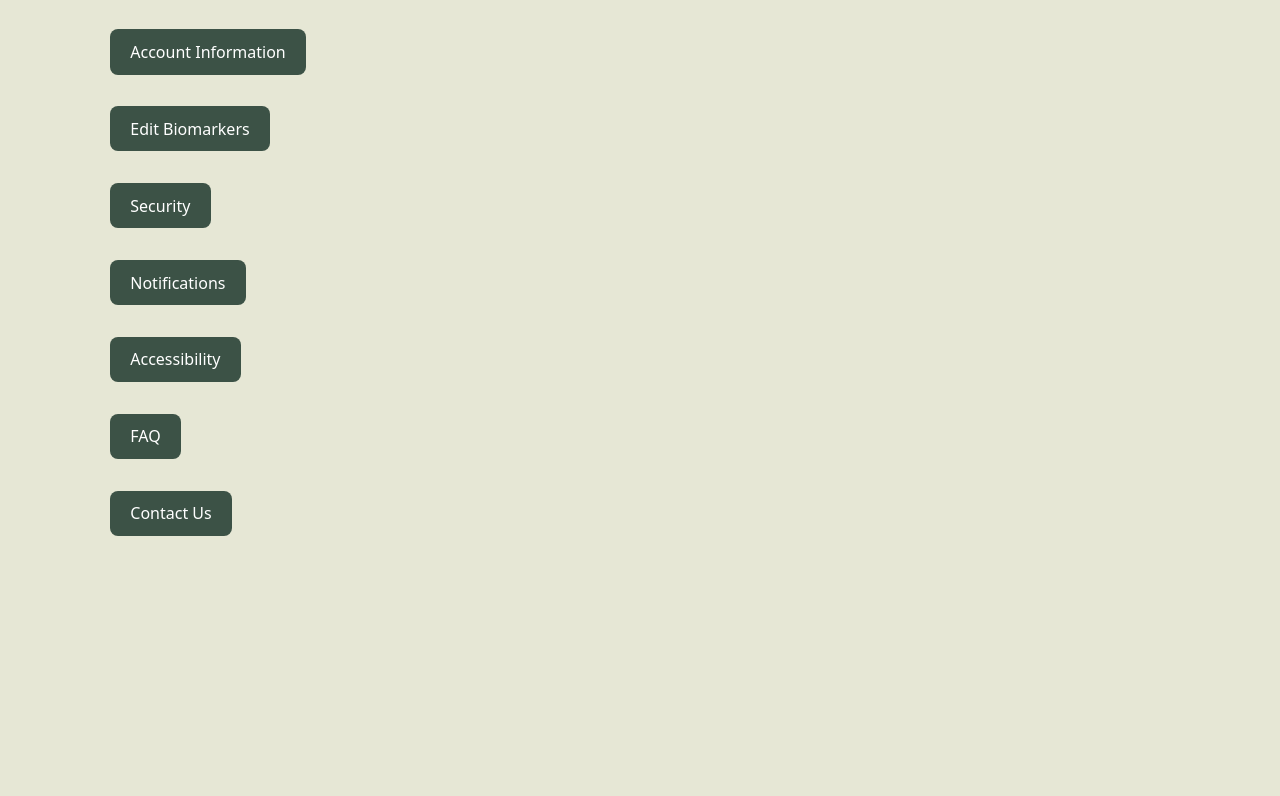
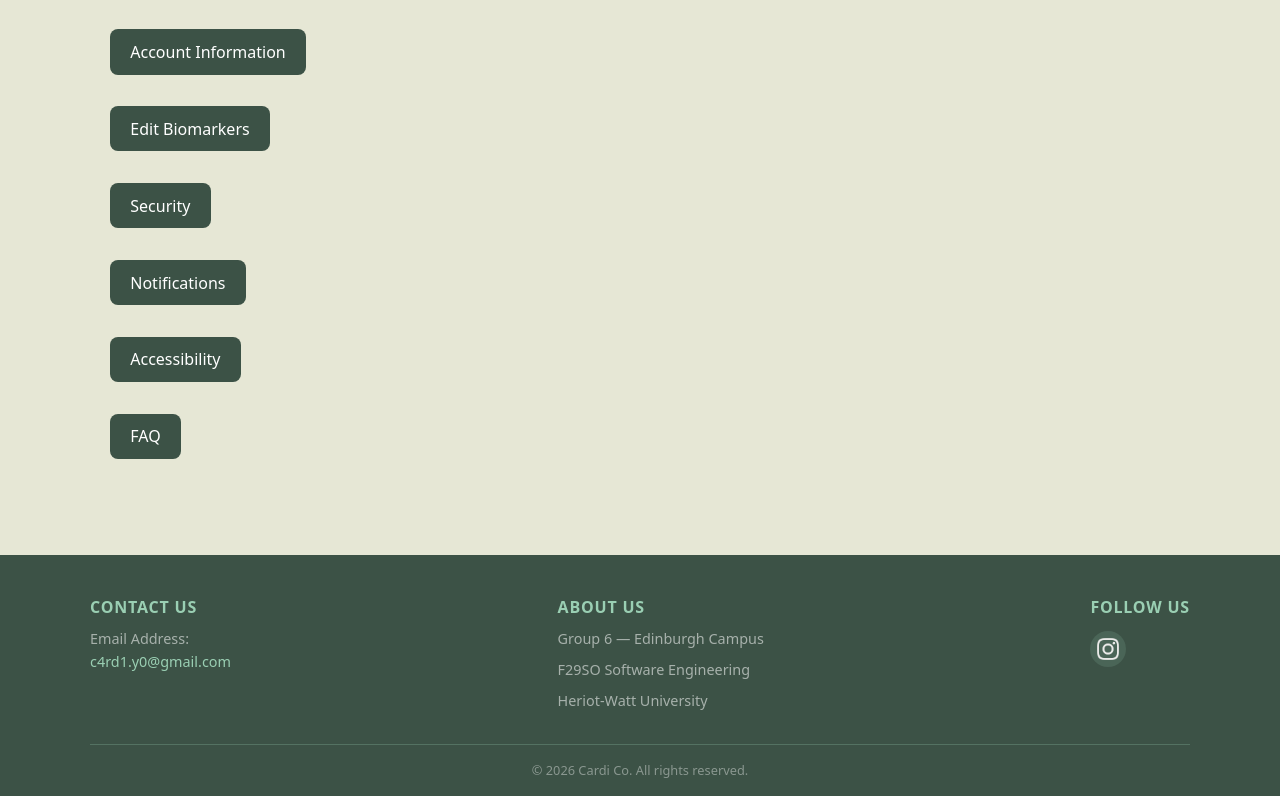
Before and after one commit to JunLi23/CardiYo, a React (Vite) app in the folder client/: page /Settings in a window 1280 px wide. Shown: the part 837-1633 px from the top of the page. Before the commit the page ends 1468 px from the top, so only its background shows below. Built offline with nearby package versions, Linux system fonts and the light colour scheme.

Commit message:
added footer to settings and removed contact us button (in footer)

```diff
--- a/client/src/pages/Settings.jsx
+++ b/client/src/pages/Settings.jsx
@@ -1,5 +1,6 @@
 import { Outlet, useNavigate } from "react-router-dom";
 import Navbar from "../components/Navbar";
+import Footer from "../components/Footer";
 import splashBg from '../assets/Splash.jpg';
 import blankPf from '../assets/blank-pf.png';
 import { useState } from "react";
@@ -64,8 +65,6 @@ const Settings = () => {
 
         <button className="faq" onClick={() => navigate("/FAQ")}> FAQ </button>
 
-        <button className="contactUs"> Contact Us </button>
-
       </div>
 
 
@@ -80,6 +79,7 @@ const Settings = () => {
 
       </div>
 
+      <Footer />
     </>
   );
 };
```
